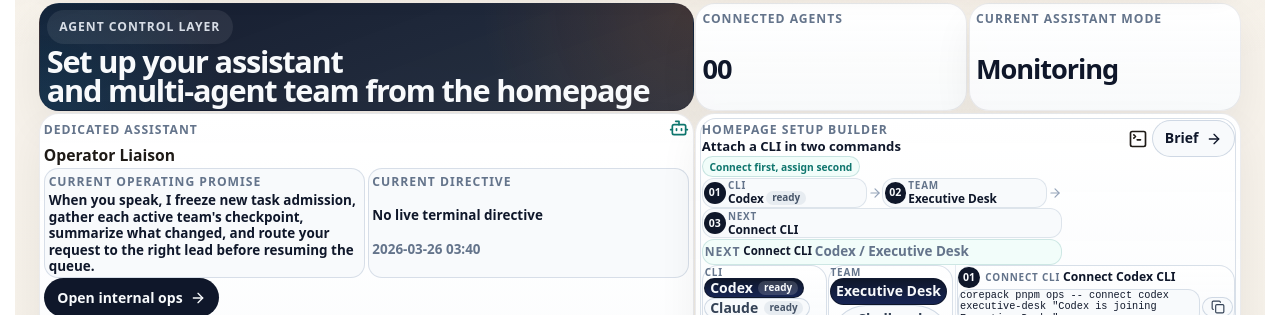
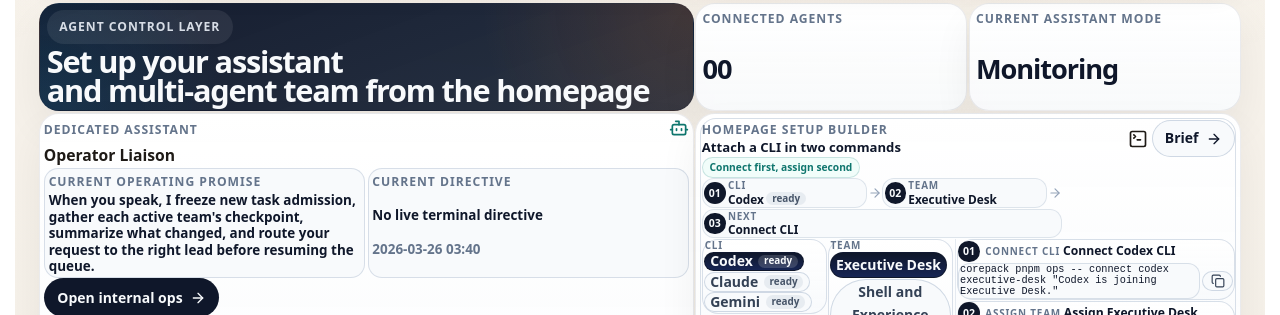
Before and after one commit to GongJae00/research-pages, a Next.js app in the folder apps/web/: page /en in a window 1280 px wide. Shown: the part 1560-1875 px from the top of the page. Built offline with nearby package versions, Linux system fonts and the light colour scheme; no server answers.

Commit message:
Autonomy batch 1533: shell-experience

```diff
--- a/apps/web/src/components/homepage-agent-control-section.module.css
+++ b/apps/web/src/components/homepage-agent-control-section.module.css
@@ -286,7 +286,7 @@
 .setupTitleBlock {
   margin: 0;
   display: grid;
-  gap: 0;
+  gap: 0.02rem;
 }
 
 .setupTitleRow {
@@ -566,25 +566,7 @@
   align-items: center;
   gap: 0.04rem;
   min-width: 0;
-  margin-top: 0.04rem;
-}
-
-.setupActionBar {
-  display: flex;
-  flex-wrap: wrap;
-  align-items: center;
-  gap: 0.18rem;
-  margin-top: 0.04rem;
-  padding: 0.08rem 0.12rem;
-  border: 1px solid rgba(15, 118, 110, 0.16);
-  border-radius: 12px;
-  background: rgba(240, 253, 250, 0.84);
-}
-
-.setupActionBar strong {
-  color: #0f172a;
-  font-size: 0.72rem;
-  line-height: 1.1;
+  margin-top: 0.02rem;
 }
 
 .setupScanItem {
--- a/apps/web/src/components/homepage-agent-control-section.tsx
+++ b/apps/web/src/components/homepage-agent-control-section.tsx
@@ -411,17 +411,6 @@ export function HomepageAgentControlSection({
                     </div>
                   </div>
                 </div>
-                <div className={styles.setupActionBar}>
-                  <span className={styles.metaLabel}>{copy.nextActionLabel}</span>
-                  <strong>
-                    {selectedProvider
-                      ? getNextSetupActionLabel(locale, selectedProvider.status)
-                      : copy.setupCommand}
-                  </strong>
-                  <span className={styles.inlineMeta}>
-                    {selectedProvider?.label ?? "-"} / {selectedTeam?.name ?? "-"}
-                  </span>
-                </div>
               </div>
               <div className={styles.setupHeaderActions}>
                 <div className={styles.panelHeadIcon}>
```
